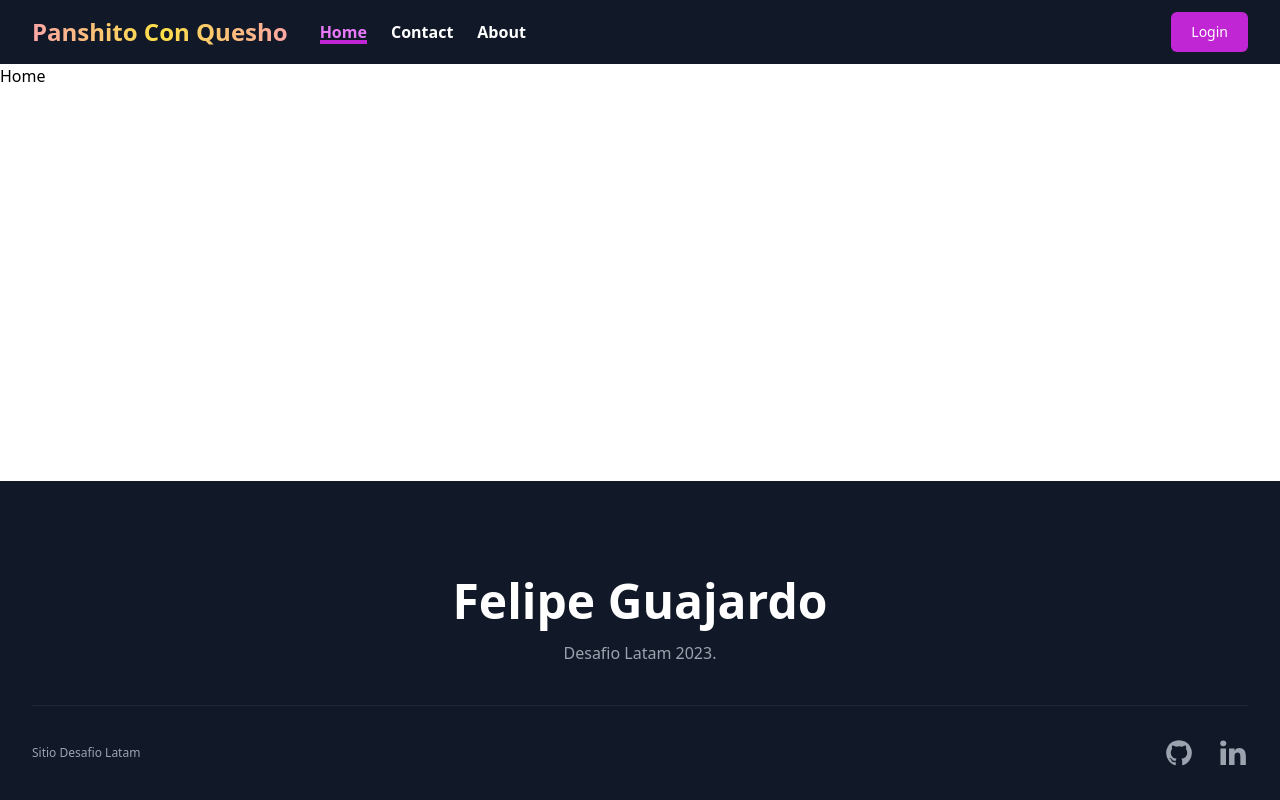
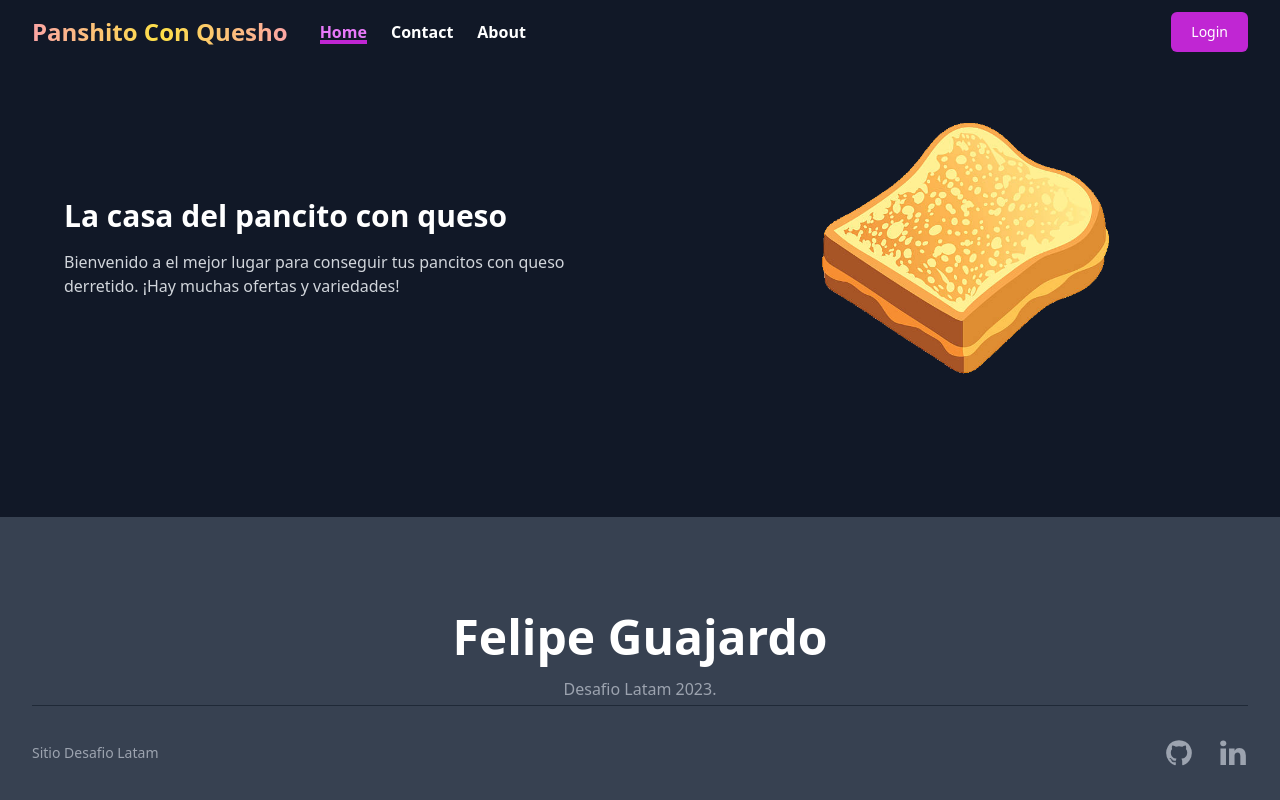
Before and after one commit to Pipexlul/U5-D1-Router-I, a React (Vite) app: page /home in a window 1280 px wide. Built offline with nearby package versions, Linux system fonts and the light colour scheme.

Commit message:
Add Home view. Tweak Footer component

```diff
--- a/src/App.jsx
+++ b/src/App.jsx
@@ -6,6 +6,7 @@ import {
 
 // Views
 import Root from "./views/Root";
+import Home from "./views/Home";
 
 const router = createBrowserRouter([
   {
@@ -18,7 +19,7 @@ const router = createBrowserRouter([
       },
       {
         path: "/home",
-        element: <h1>Home</h1>,
+        element: <Home />,
       },
       {
         path: "/contact",
--- a/src/components/Footer.jsx
+++ b/src/components/Footer.jsx
@@ -2,7 +2,7 @@ import FooterIconLink from "./FooterIconLink";
 
 const Footer = () => {
   return (
-    <footer className="bg-gray-900 mt-auto">
+    <footer className="bg-gray-700 mt-auto">
       <div className="max-w-screen-xl px-4 pt-16 pb-8 mx-auto sm:px-6 lg:px-8 lg:pt-24">
         <div className="text-center">
           <h2 className="text-3xl font-extrabold text-white sm:text-5xl">
@@ -12,9 +12,9 @@ const Footer = () => {
             Desafio Latam 2023.
           </p>
         </div>
-        <div className="pt-8 mt-10 border-t border-gray-800 sm:flex sm:items-center sm:justify-between">
+        <div className="pt-8 mt-1 border-t border-gray-800 sm:flex sm:items-center sm:justify-between">
           <nav>
-            <ul className="flex flex-wrap justify-center gap-4 text-xs lg:justify-end">
+            <ul className="flex flex-wrap justify-center gap-4 text-sm lg:justify-end">
               <li>
                 <a
                   href="https://desafiolatam.com/"
--- a/src/views/Home.jsx
+++ b/src/views/Home.jsx
@@ -0,0 +1,26 @@
+const Home = () => {
+  return (
+    <main className="overflow-hidden bg-gray-900 sm:grid sm:grid-cols-2 sm:place-items-center">
+      <div className="p-8 md:p-12 lg:px-16 lg:py-24">
+        <div className="mx-auto max-w-xl text-center sm:text-left">
+          <h2 className="text-2xl font-bold text-white md:text-3xl">
+            La casa del pancito con queso
+          </h2>
+          <p className="hidden text-gray-300 sm:mt-4 sm:block">
+            Bienvenido a el mejor lugar para conseguir tus pancitos con queso
+            derretido. ¡Hay muchas ofertas y variedades!
+          </p>
+        </div>
+      </div>
+      <div className="flex justify-center items-center">
+        <img
+          alt="Logo sandwich de queso derretido"
+          src="/img/griller.png"
+          className="max-w-[60%] h-auto object-cover"
+        />
+      </div>
+    </main>
+  );
+};
+
+export default Home;
--- a/src/views/Root.jsx
+++ b/src/views/Root.jsx
@@ -1,12 +1,11 @@
 import { Outlet } from "react-router-dom";
+
+import Navbar from "../components/Navbar";
 import Footer from "../components/Footer";
-
-// Views
-import Navbar from "../components/Navbar";
 
 const Root = () => {
   return (
-    <div className="flex flex-col min-h-screen">
+    <div className="flex flex-col min-h-screen bg-gray-900">
       <Navbar />
       <Outlet />
       <Footer />
```
Also changed, not shown: public/img/griller.png (added).
